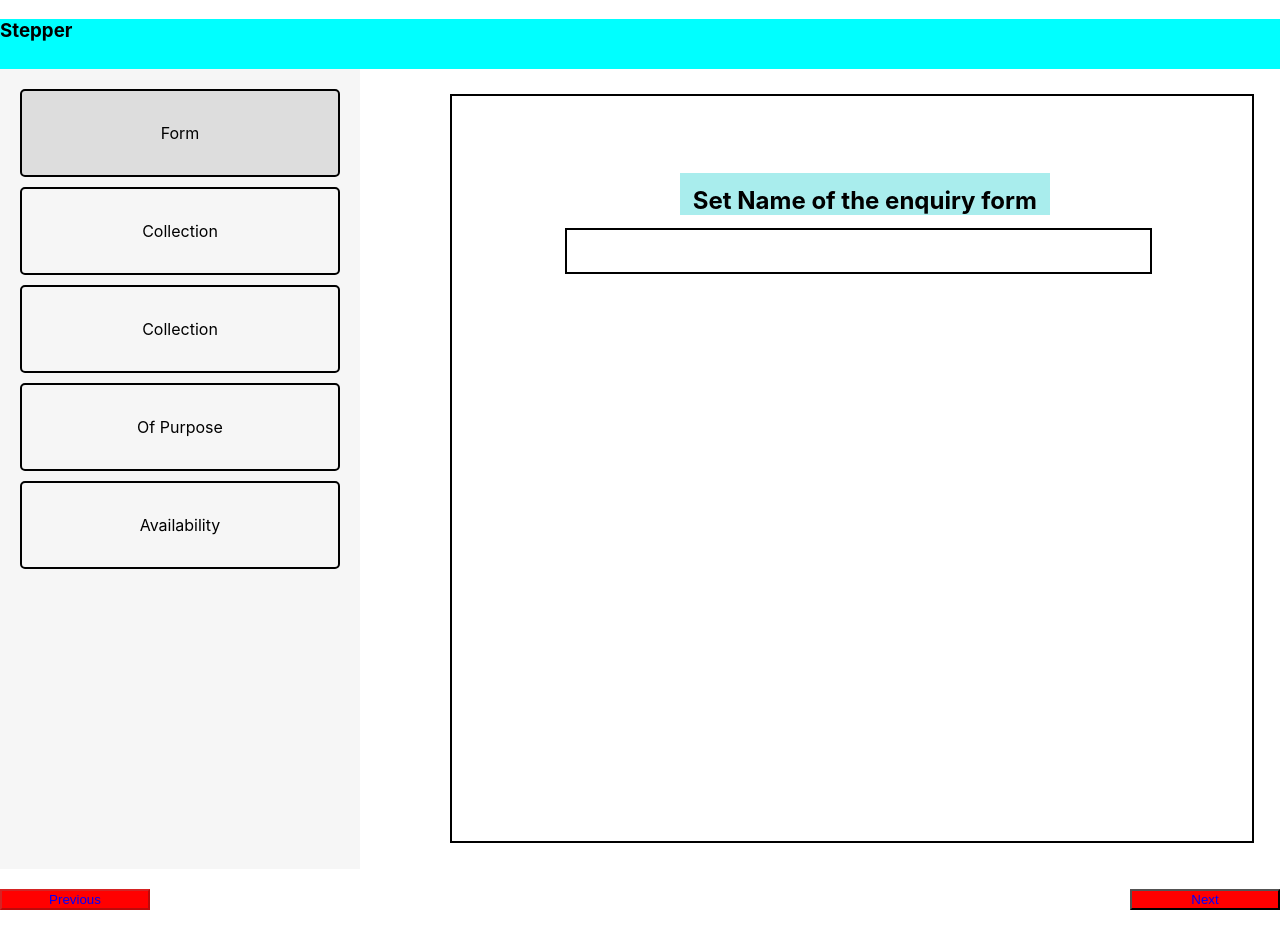
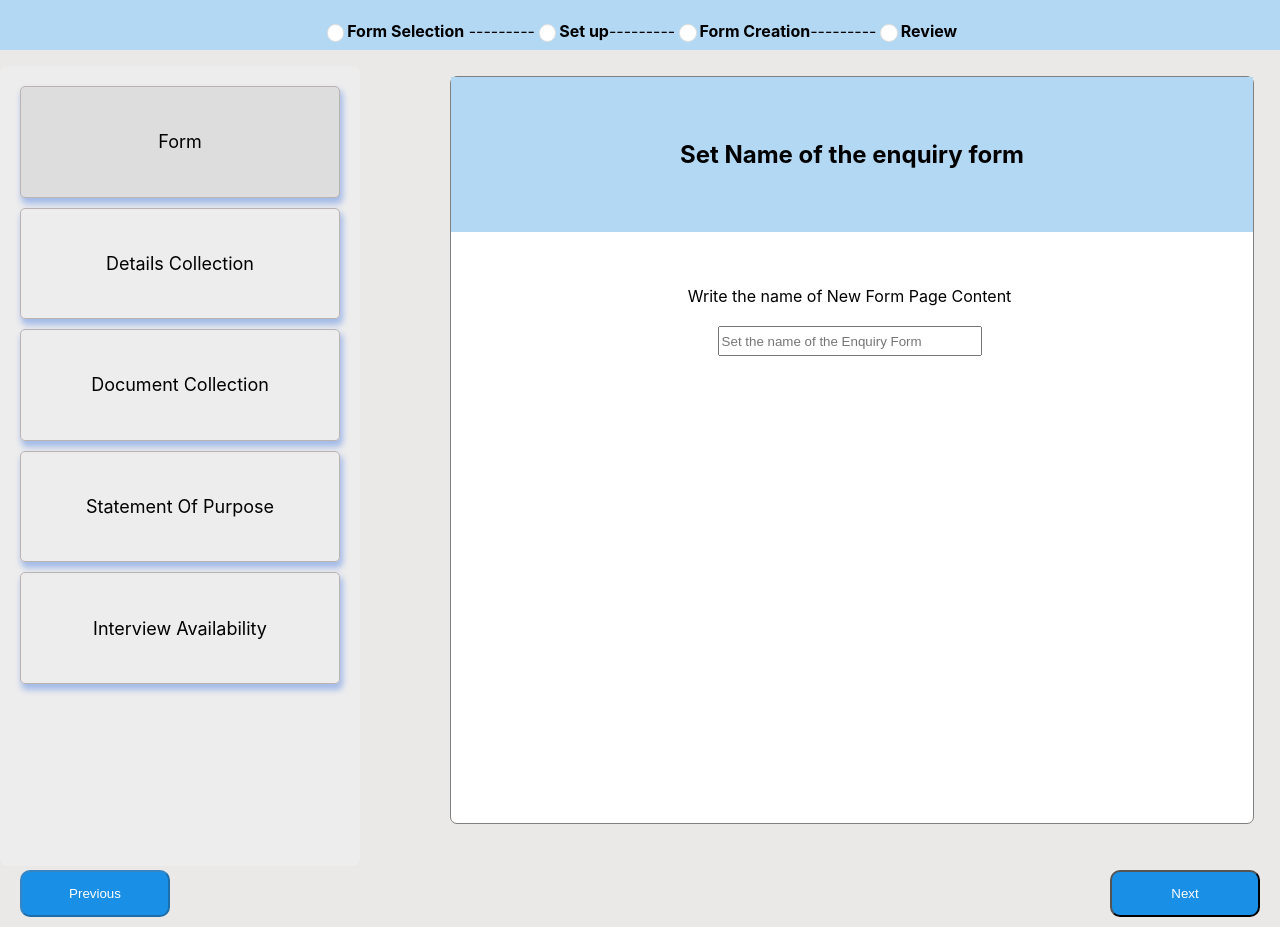
Before and after one commit to Rahul0550/candidateInfo, a React (Create React App) app: page / in a window 1280 px wide. Built offline with nearby package versions, Linux system fonts and the light colour scheme.

Commit message:
some functionality and css added

```diff
--- a/src/App.css
+++ b/src/App.css
@@ -3,10 +3,40 @@
   height: 100vh;
 }
 
+.container-outer {
+  background: #ebe8e8;
+}
+
 .sidebar {
   width: 25%;
-  background: #f0f0f093;
+  background: #eeeded;
   padding: 20px;
+  position: relative;
+  max-height: 981px;
+  top: 16px;
+  border-radius: 8px;
+}
+
+.heading-child {
+  display: flex;
+  justify-content: center;
+}
+
+.checkbox-round {
+  width: 1.3em;
+  height: 1.3em;
+  background-color: white;
+  border-radius: 50%;
+  vertical-align: middle;
+  border: 1px solid #ddd;
+  appearance: none;
+  -webkit-appearance: none;
+  outline: none;
+  cursor: pointer;
+}
+
+.checkbox-round:checked {
+  background-color: green;
 }
 
 .sidebar a {
@@ -19,9 +49,11 @@
   color: black;
   border-radius: 5px;
   transition: background-color 0.3s ease;
-  border: 2px solid black;
-  height: 5vw;
+  border: 1.6px solid #bbb2b2;
+  box-shadow: 2px 5px 6px 1px #a3bbe8;
+  height: 7vw;
   text-align: center;
+  font-size: 18px;
 }
 
 .sidebar a:hover {
@@ -38,19 +70,21 @@ input {
 .space-between-container {
   flex: 1;
   width: 85%;
-  background-color: white
+  background-color: white;
+  overflow: overlay;
 }
 
 .main-content {
   flex: 1;
   /* align-items: center; */
   justify-content: baseline;
-  padding: 8px;
+  padding: 0px 0px 0px 0px;
   display: flex;
   flex-direction: column;
   margin: 2% 2% 2% 7%;
-  padding-top: 5%;
-  border: 2px solid black;
+  border: 1.2px solid gray;
+  border-radius: 7px;
+
   background-color: grey;
 }
 
@@ -60,19 +94,26 @@ input {
 }
 
 .inside-header h2 {
-  background: rgb(169, 237, 237);
+  background: #b3d8f4;
   /* height: 10vh; */
   display: flex;
   align-items: center;
   justify-content: center;
   width: 100%;
   margin: 1vw;
-  height: 100%;
+  height: 155px !important;
+  position: relative;
+  bottom: 15px;
+  margin: 15px 0px 25px 0px;
 }
-.main-content{
+.main-content {
   align-items: center;
   width: 85%;
   background-color: white;
+}
+
+.main-content .inner-box {
+  border: 1px solid white;
 }
 .form-container {
   margin-top: 20px;
@@ -86,6 +127,20 @@ input {
   display: flex;
   justify-content: space-between;
   margin: 20px 0;
+}
+
+.heading-main h3 {
+  text-align: center;
+  position: relative;
+  font-size: 30px;
+}
+
+.inside-header {
+  width: 100% !important;
+}
+
+.heading-child h4 {
+  display: inline-block;
 }
 
 /* Responsive Styles */
--- a/src/App.js
+++ b/src/App.js
@@ -1,5 +1,5 @@
 import React, { useState } from "react";
-import { BrowserRouter, Route, Routes } from "react-router-dom";
+import { BrowserRouter } from "react-router-dom";
 import NewForm from "./components/NewForm";
 import DetailsCollection from "./components/DetailsCollection";
 import DocumentCollection from "./components/DocumentCollection";
@@ -9,21 +9,37 @@ import "./App.css";
 import Sidebar from "./components/Sidebar";
 
 const App = () => {
-  const [name, setName] = useState('');
-  const [activePage, setActivePage] = useState('/new-form');
+  const [name, setName] = useState("");
+  const [activePage, setActivePage] = useState("/new-form");
+
+  const [nextButtonLabel, setNextButtonLabel] = useState('Next');
+
 
   const pages = [
-    '/new-form',
-    '/details-collection',
-    '/document-collection',
-    '/statement-of-purpose',
-    '/interview-availability',
+    "/new-form",
+    "/details-collection",
+    "/document-collection",
+    "/statement-of-purpose",
+    "/interview-availability",
   ];
+
+  const pageComponents = {
+    "/new-form": <NewForm setName={setName} />,
+    "/details-collection": <DetailsCollection />,
+    "/document-collection": <DocumentCollection />,
+    "/statement-of-purpose": <StatementOfPurpose />,
+    "/interview-availability": <InterviewAvailability />,
+  };
 
   const handleNextClick = () => {
     const currentIndex = pages.indexOf(activePage);
     const nextIndex = currentIndex < pages.length - 1 ? currentIndex + 1 : currentIndex;
-    setActivePage(pages[nextIndex]);
+    const nextPage = pages[nextIndex];
+
+    const nextButtonLabel = nextPage === '/interview-availability' ? 'Submit' : 'Next';
+
+    setActivePage(nextPage);
+    setNextButtonLabel(nextButtonLabel);
   };
 
   const handlePreviousClick = () => {
@@ -32,56 +48,71 @@ const App = () => {
     setActivePage(pages[prevIndex]);
   };
 
+  const handleSidebarClick = (page) => {
+    setActivePage(page);
+  };
+
   return (
-
     <BrowserRouter>
-      <div style={{ backgroundColor: "cyan",height:"50px" }}>
-        <h3>Stepper</h3>
+      <div
+        style={{
+          backgroundColor: "#b3d8f4",
+          height: "50px",
+          marginTop: "0px",
+          display: "inherit",
+          boxShadow: "-6px 0px 9px 3px grey",
+        }}
+      >
+        <div className="heading-main">
+          <div className="heading-child">
+            <div className="input-field">
+              <input type="checkbox" className="checkbox-round" />
+              <h4>Form Selection</h4> ---------
+              <input type="checkbox" className="checkbox-round" />
+              <h4>Set up</h4>---------
+              <input type="checkbox" className="checkbox-round" />
+              <h4>Form Creation</h4>---------
+              <input type="checkbox" className="checkbox-round" />
+              <h4>Review</h4>
+            </div>
+          </div>
+        </div>
       </div>
 
+      <div className="container-outer">
         <div className="app-container">
-        <Sidebar activePage={activePage} pages={pages} />
+          <Sidebar
+            activePage={activePage}
+            pages={pages}
+            onPageChange={handleSidebarClick}
+          />
 
           <div className="main-content">
-
             <div className="inside-header">
-          <h2 >
-              {name ? `Enquiry Form for- ${name}` : "Set Name of the enquiry form"}
+              <h2>
+                {name
+                  ? `Enquiry Form for- ${name}`
+                  : "Set Name of the enquiry form"}
               </h2>
             </div>
 
             <div className="space-between-container">
-            <div className="main-content">
-
-              <Routes>
-                <Route path="/new-form" element={<NewForm setName={setName} />} />
-                <Route path="/details-collection" element={<DetailsCollection />} />
-                <Route
-                  path="/document-collection"
-                  element={<DocumentCollection />}
-                />
-                <Route
-                  path="/statement-of-purpose"
-                  element={<StatementOfPurpose />}
-                />
-                <Route
-                  path="/interview-availability"
-                  element={<InterviewAvailability />}
-                />
-            </Routes>
-
+              <div className="main-content inner-box">
+                {pageComponents[activePage]}
+              </div>
+            </div>
           </div>
         </div>
 
-        </div>
-      </div>
         <div className="button-container">
           <button
             style={{
-            color: "blue",
-            backgroundColor: "Red",
+              color: "white",
+              backgroundColor: "#1a8fe6",
               width: "150px",
-            marginRight: "20px",
+              height: "47px",
+              margin: "0px 20px 10px 20px",
+              borderRadius: "10px",
             }}
             onClick={handlePreviousClick}
             disabled={pages.indexOf(activePage) === 0}
@@ -90,15 +121,19 @@ const App = () => {
           </button>
           <button
             style={{
-            color: "blue",
-            backgroundColor: "Red",
+              color: "white",
+              backgroundColor: "#1a8fe6",
               width: "150px",
+              height: "47px",
+              margin: "0px 20px 10px 20px",
+              borderRadius: "10px",
             }}
             onClick={handleNextClick}
             disabled={pages.indexOf(activePage) === pages.length - 1}
           >
-          Next
+            {nextButtonLabel}
           </button>
+        </div>
       </div>
     </BrowserRouter>
   );
--- a/src/components/DetailsCollection.jsx
+++ b/src/components/DetailsCollection.jsx
@@ -7,11 +7,13 @@ export default function DetailsCollection() {
         <h3> Name of the Enquiry Form</h3>
       </div> */}
       <div className="form-container">
+
         <div className="form-group">
           <label>1. Name*</label>
           <br />
           <input type="text" placeholder="Enter Name" required />
         </div>
+
         <div className="form-group">
           <label>2. Email*</label>
           <br />
@@ -21,11 +23,13 @@ export default function DetailsCollection() {
             required
           />
         </div>
+
         <div className="form-group">
           <label>3. Date of Birth*</label>
           <br />
           <input type="date" placeholder="DD/MM/YYY" required />
         </div>
+
         <div className="form-group">
           <label>4. Contact No*</label>
           <br />
--- a/src/components/Sidebar.jsx
+++ b/src/components/Sidebar.jsx
@@ -1,13 +1,16 @@
 import React from 'react';
-import { Link } from "react-router-dom";
+import { Link } from 'react-router-dom';
 
-
-// Inside Sidebar.js
-export default function Sidebar({ activePage, pages }) {
+export default function Sidebar({ activePage, pages, onPageChange }) {
   return (
     <div className="sidebar">
       {pages.map((page, index) => (
-        <Link to={page} key={index} className={activePage === page ? 'active' : ''}>
+        <Link
+          to={page}
+          key={index}
+          className={activePage === page ? 'active' : ''}
+          onClick={() => onPageChange(page)}
+        >
           {getPageName(page)}
         </Link>
       ))}
@@ -16,6 +19,18 @@ export default function Sidebar({ activePage, pages }) {
 }
 
 function getPageName(page) {
-  // Extract the name from the URL (e.g., "/new-form" becomes "New Form")
-  return page.split('-').slice(1).map(word => word.charAt(0).toUpperCase() + word.slice(1)).join(' ');
+  const formattedName = page
+    .split('-')
+    .slice(1)
+    .map(word => word.charAt(0).toUpperCase() + word.slice(1))
+    .join(' ');
+
+  const labelsMap = {
+    'details-collection': 'Details Collection',
+    'document-collection': 'Document Collection',
+    'statement-of-purpose': 'Statement Of Purpose',
+    'interview-availability': 'Interview Availability',
+  };
+
+  return labelsMap[page.slice(1)] || formattedName;
 }
--- a/src/components/StatementOfPurpose.jsx
+++ b/src/components/StatementOfPurpose.jsx
@@ -46,10 +46,6 @@ export default function StatementOfPurpose() {
           style={{ width: "600px", height: "100px" }}
         />
         </div>
-
-
-
-
       </div>
     </>
   );
```
Also changed, not shown: src/components/Home.jsx (deleted, +0 -7 lines). Lines whose indentation alone changed are shown as unchanged.
